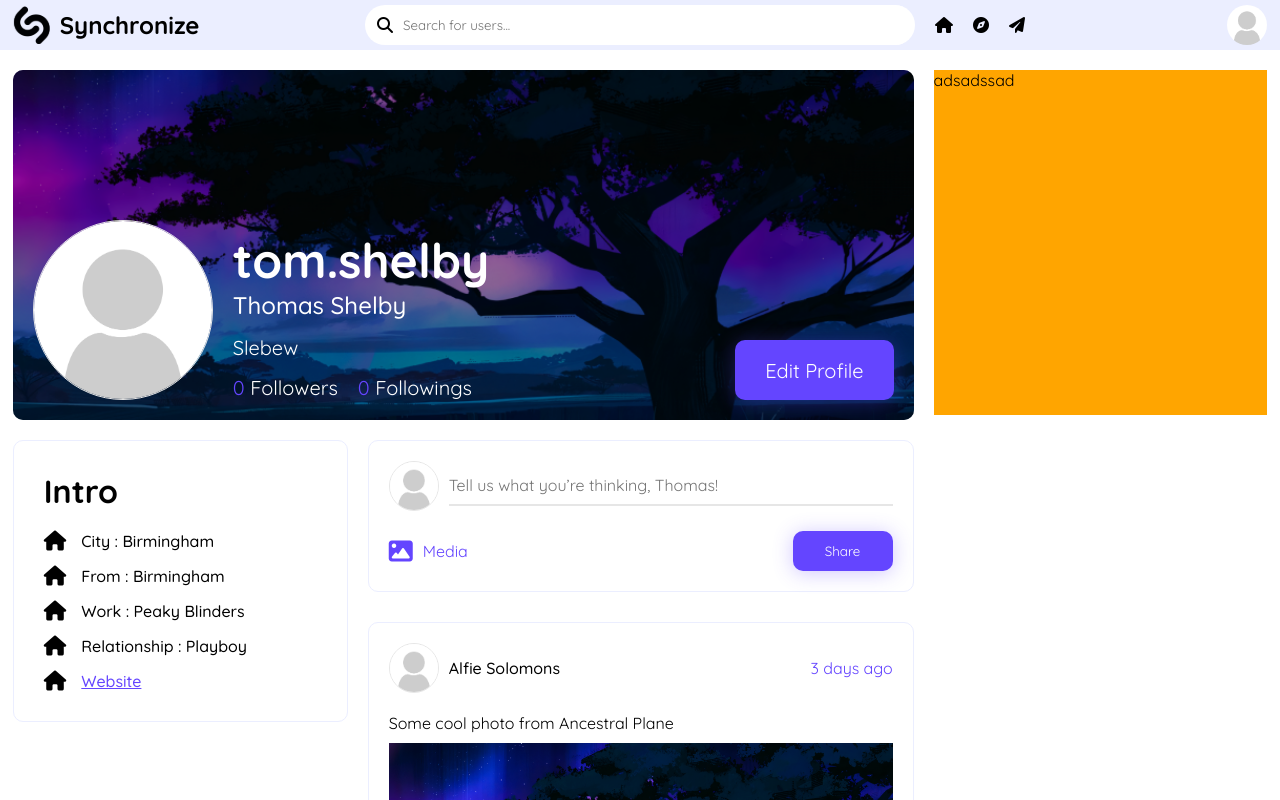
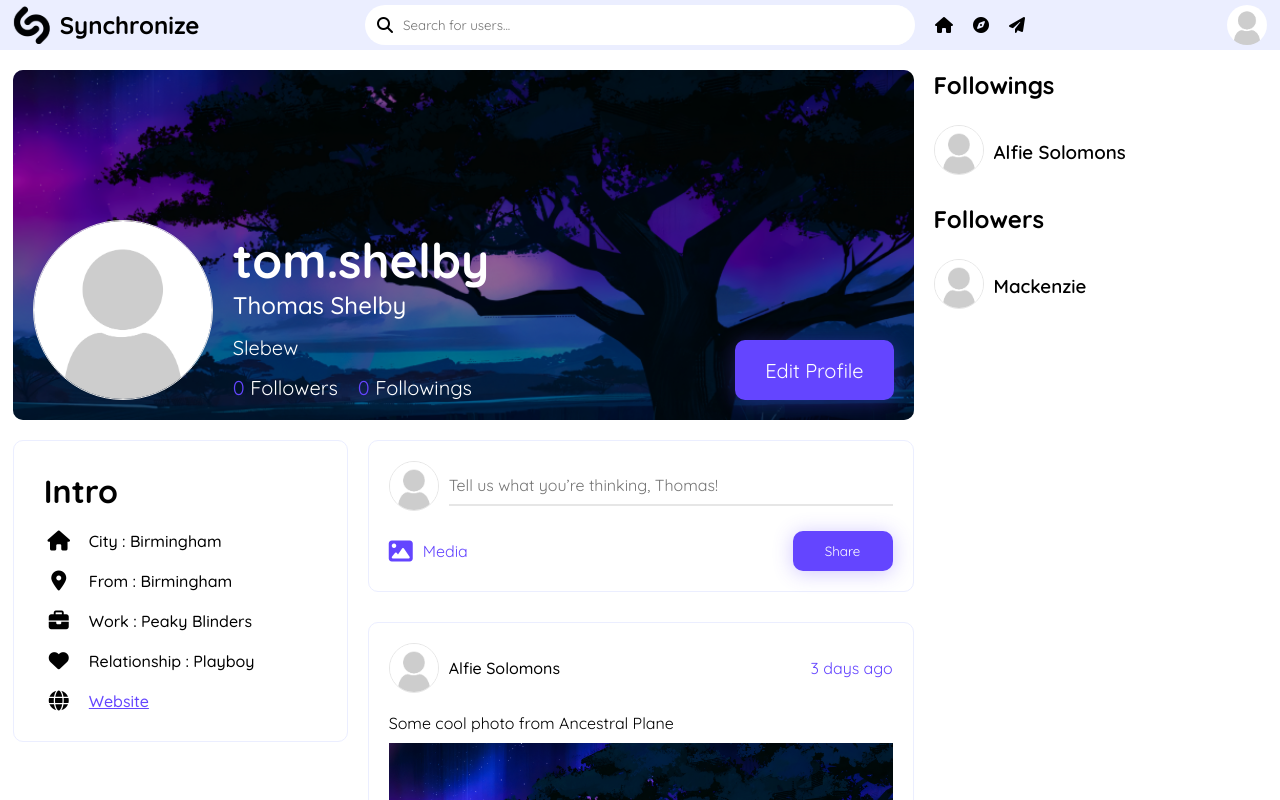
Before and after one commit to AlvaJufinto/mern-social-media, a React (Create React App) app: page /chat in a window 1280 px wide. Built offline with nearby package versions, Linux system fonts and the light colour scheme.

Commit message:
ADD: Profile page

```diff
--- a/src/pages/Profile.jsx
+++ b/src/pages/Profile.jsx
@@ -51,19 +51,19 @@ const Profile = () => {
                   <p>City : Birmingham</p>
                 </div>
                 <div className="Profile__intro__category">
-                  <i class="fa-solid fa-house"></i>
+                  <i class="fa-solid fa-location-dot"></i>
                   <p>From : Birmingham</p>
                 </div>
                 <div className="Profile__intro__category">
-                  <i class="fa-solid fa-house"></i>
+                  <i class="fa-solid fa-briefcase"></i>
                   <p>Work : Peaky Blinders</p>
                 </div>
                 <div className="Profile__intro__category">
-                  <i class="fa-solid fa-house"></i>
+                  <i class="fa-solid fa-heart"></i>
                   <p>Relationship : Playboy</p>
                 </div>
                 <div className="Profile__intro__category">
-                  <i class="fa-solid fa-house"></i>
+                  <i class="fa-solid fa-globe"></i>
                   <a href="https://github.com/AlvaJufinto" target="_blank" >Website</a>
                 </div>
               </div>
@@ -75,7 +75,24 @@ const Profile = () => {
           </div>
         </div>
         <div className="Profile__right-side">
-          adsadssad
+          <div className="UserList-global">
+            <h2 className="UserList-global__title">Followings</h2>
+            <div className="UserList-global__list">
+              <Link to="/:username" >
+                <img className="UserList-global__image" src={noAvatar} alt="bruh" />
+              </Link>
+              <h3 className="UserList-global__username" title="Alfie Solomons">Alfie Solomons</h3>
+            </div>
+          </div>
+          <div className="UserList-global">
+            <h2 className="UserList-global__title">Followers</h2>
+            <div className="UserList-global__list">
+              <Link to="/:username" >
+                <img className="UserList-global__image" src={noAvatar} alt="bruh" />
+              </Link>
+              <h3 className="UserList-global__username" title="Alfie Solomons">Mackenzie</h3>
+            </div>
+          </div>
         </div>
       </div>
     </>
--- a/src/styles/pages-css/profile.css
+++ b/src/styles/pages-css/profile.css
@@ -10,7 +10,6 @@
 }
 .Profile__right-side {
     flex: 1;
-    background-color: orange;
     min-width: 180px;
 }
 
@@ -80,7 +79,7 @@
     margin: 20px 0 0 0;
     display: flex;
     flex-direction: column;
-    gap: 15px;
+    gap: 20px;
 }
 .Profile__intro__category {
     display: flex;
@@ -90,6 +89,10 @@
 }
 .Profile__intro__category p, a{
     font-size: 1rem;
+}
+.Profile__intro__category i{
+    width: 30px;
+    text-align: center;
 }
 .Profile__intro__category a {
     text-decoration: underline;
```
